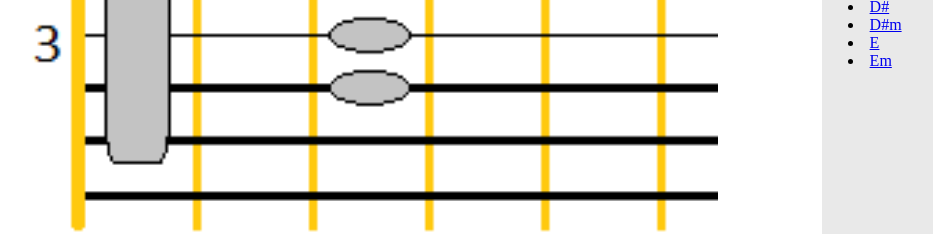
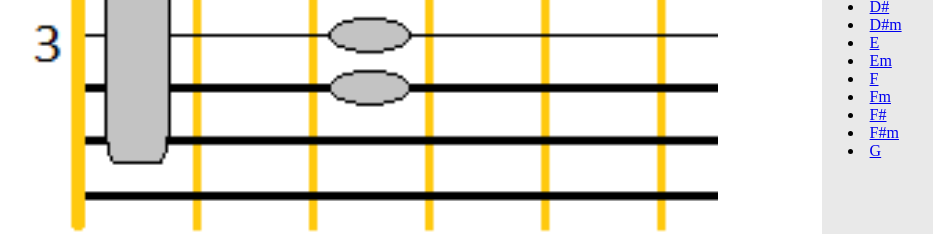
Before and after one commit to PI15b-PPSE/NikitaPoludennyy, a plain HTML site: page Index.html in a window 1280 px wide. Shown: the part 134-368 px from the top of the page, without its empty margins (10-943 px from the left). Drawn offline with Linux system fonts and the light colour scheme.

Commit message:
Modifying 1

```diff
--- a/Index.html
+++ b/Index.html
@@ -24,6 +24,11 @@
  <li><a href="#" id="D#m" data-arg1="Chords_pic\D_m.png" data-arg2="Sounds/33.ogg" data-arg3="Sounds/29.ogg" data-arg4="Sounds/26.ogg" data-arg5="Sounds/21.ogg" data-arg6="Sounds/14.ogg" data-arg7="">D#m</a></li>
  <li><a href="#" id="E" data-arg1="Chords_pic\E.png" data-arg2="Sounds/34.ogg" data-arg3="Sounds/31.ogg" data-arg4="Sounds/27.ogg" data-arg5="Sounds/22.ogg" data-arg6="Sounds/15.ogg" data-arg7="">E</a></li>
  <li><a href="#" id="Em" data-arg1="Chords_pic\Em.png" data-arg2="Sounds/34.ogg" data-arg3="Sounds/30.ogg" data-arg4="Sounds/27.ogg" data-arg5="Sounds/22.ogg" data-arg6="Sounds/15.ogg" data-arg7="">Em</a></li>
+ <li><a href="#" id="F" data-arg1="Chords_pic\F.png" data-arg2="Sounds/35.ogg" data-arg3="Sounds/32.ogg" data-arg4="Sounds/28.ogg" data-arg5="Sounds/23.ogg" data-arg6="Sounds/16.ogg" data-arg7="">F</a></li>
+ <li><a href="#" id="Fm" data-arg1="Chords_pic\Fm.png" data-arg2="Sounds/35.ogg" data-arg3="Sounds/31.ogg" data-arg4="Sounds/28.ogg" data-arg5="Sounds/23.ogg" data-arg6="Sounds/16.ogg" data-arg7="">Fm</a></li>
+ <li><a href="#" id="F#" data-arg1="Chords_pic\F_.png" data-arg2="Sounds/36.ogg" data-arg3="Sounds/33.ogg" data-arg4="Sounds/29.ogg" data-arg5="Sounds/24.ogg" data-arg6="Sounds/17.ogg" data-arg7="">F#</a></li>
+ <li><a href="#" id="F#m" data-arg1="Chords_pic\F_m.png" data-arg2="Sounds/29.ogg" data-arg3="Sounds/24.ogg" data-arg4="Sounds/20.ogg" data-arg5="Sounds/17.ogg" data-arg6="Sounds/12.ogg" data-arg7="Sounds/5.ogg">F#m</a></li>
+ <li><a href="#" id="G" data-arg1="Chords_pic\G.png" data-arg2="Sounds/29.ogg" data-arg3="Sounds/24.ogg" data-arg4="Sounds/22.ogg" data-arg5="Sounds/17.ogg" data-arg6="Sounds/12.ogg" data-arg7="Sounds/5.ogg">G</a></li>
 
             </aside>
 
```
